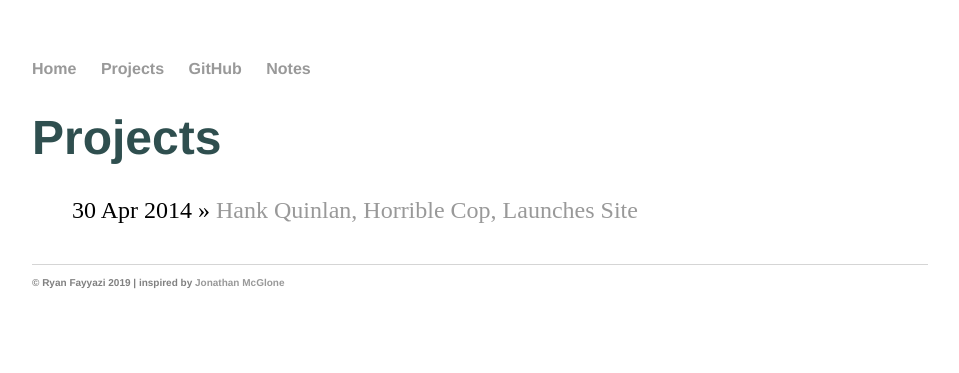
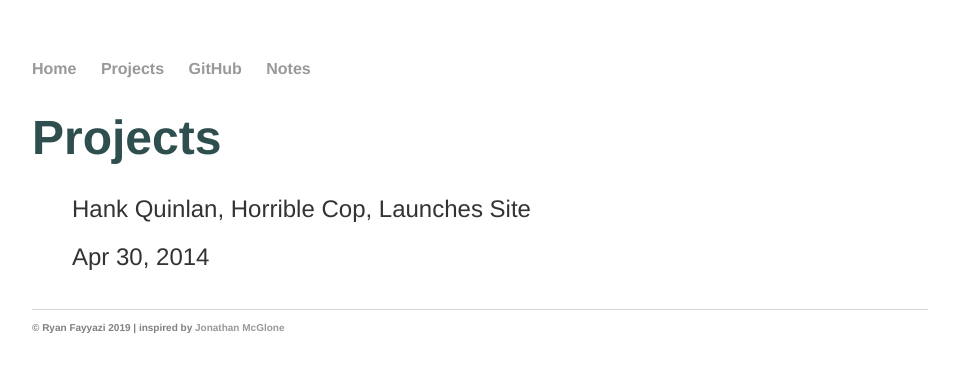
Before and after one commit to rfayyazi/rfayyazi.github.io, a Jekyll site: the page built from projects/index.html, in a window 1280 px wide. Shown: the top 373 px of the page, without its empty margins (160-1119 px from the left). Built offline with Jekyll 4.4.1, drawn with Linux system fonts in a browser that asks for light colours.

Commit message:
Update index.html

```diff
--- a/projects/index.html
+++ b/projects/index.html
@@ -5,7 +5,9 @@ title: Projects
 	<h1>{{ page.title }}</h1>
 	<ul class="posts">
 
-	  {% for post in site.posts %}
-	    <li><span>{{ post.date | date_to_string }}</span> » <a href="{{ post.url }}" title="{{ post.title }}">{{ post.title }}</a></li>
-	  {% endfor %}
+	{% for post in site.categories.projects %}
+	<p>{{post.title}}</p>
+	<p>{{ post.date | date: "%b %d, %Y" }}</p>
+	<p>{{post.thumbnail}}</p>
+	{% endfor %}
 	</ul>
```
